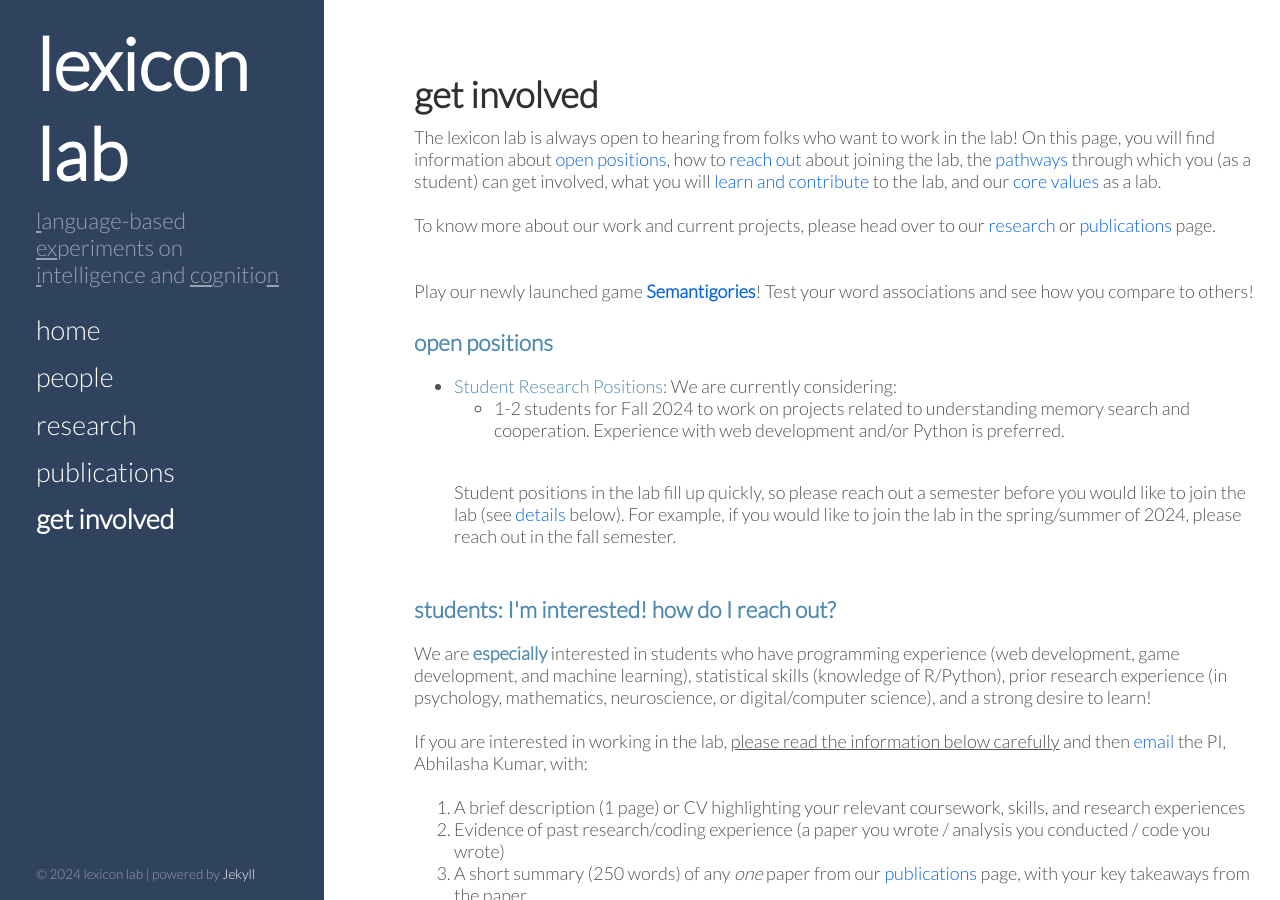
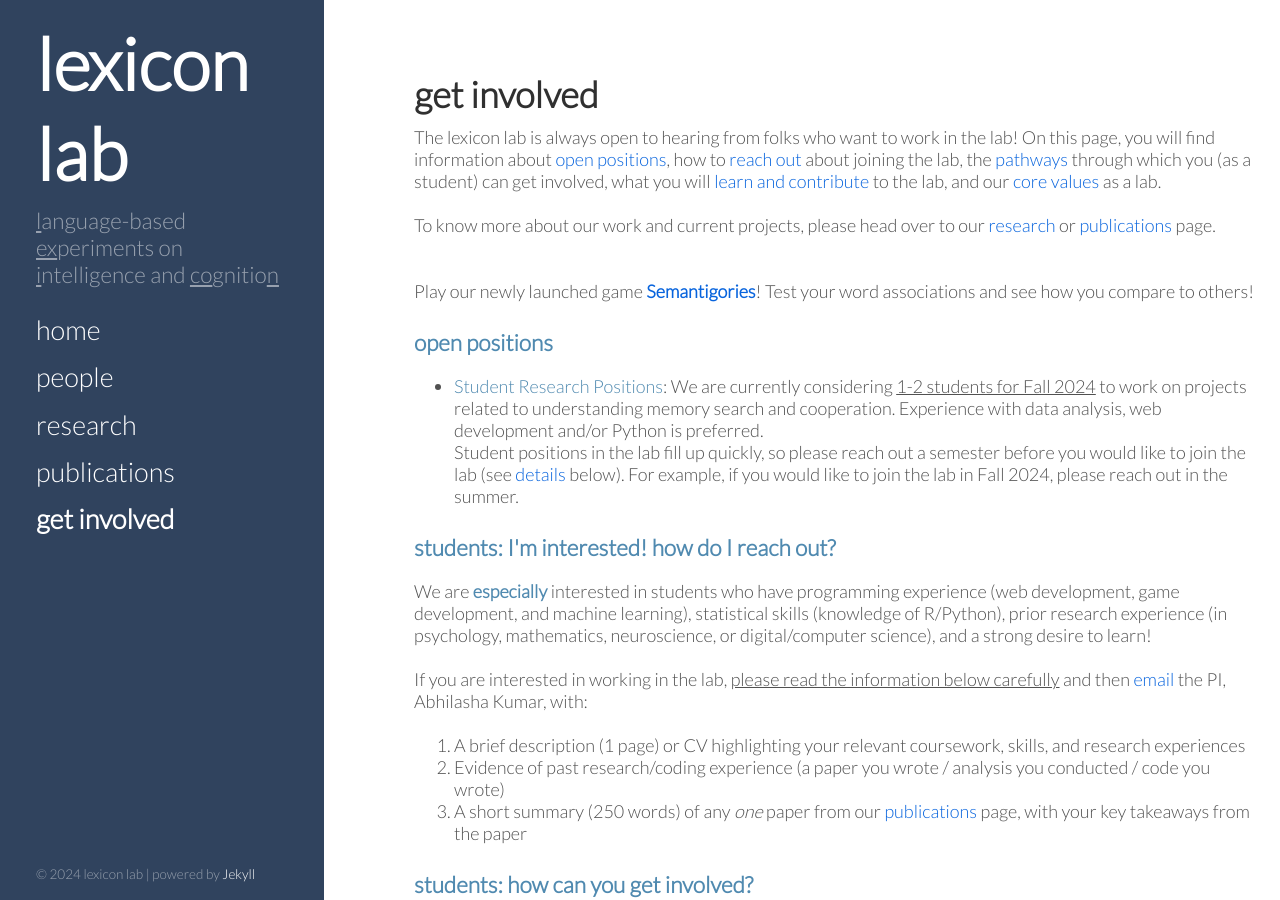
Before and after one commit to thelexiconlab/thelexiconlab.github.io, a Jekyll site: the page built from get involved.html, in a window 1280 px wide and 900 px high. Built offline with Jekyll 4.4.1, drawn with Linux system fonts in a browser that asks for light colours; Markdown is read by kramdown in place of the engine named in the settings.

Commit message:
update positions

```diff
--- a/get involved.html
+++ b/get involved.html
@@ -19,13 +19,10 @@ To know more about our work and current projects, please head over to our <a hre
 <p><h3 style="color:#508AB0" id="open">open positions</h3> </p>
 
 <ul>
-    <li><span style="color:#508AB0">Student Research Positions</span>: We are currently considering:
-        <ul>
-            <li>1-2 students for Fall 2024 to work on projects related to understanding memory search and cooperation. Experience with web development and/or Python is preferred. </li>
-        </ul>
-        <br>
-        Student positions in the lab fill up quickly, so please reach out a semester before you would like to join the lab (see <a href="#contact">details</a> below).
-        For example, if you would like to join the lab in the spring/summer of 2024, please reach out in the fall semester.
+    <li><span style="color:#508AB0">Student Research Positions</span>: We are currently considering <u>1-2 students for Fall 2024</u> to work on projects related to understanding memory search and cooperation. Experience with data analysis, web development and/or Python is preferred. </li>
+
+    Student positions in the lab fill up quickly, so please reach out a semester before you would like to join the lab (see <a href="#contact">details</a> below).
+    For example, if you would like to join the lab in Fall 2024, please reach out in the summer.
     </li><br>
 </ul>
 
```
